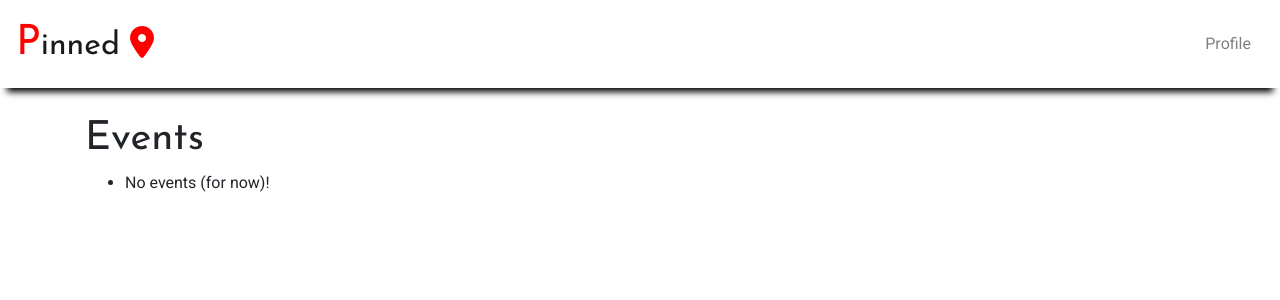
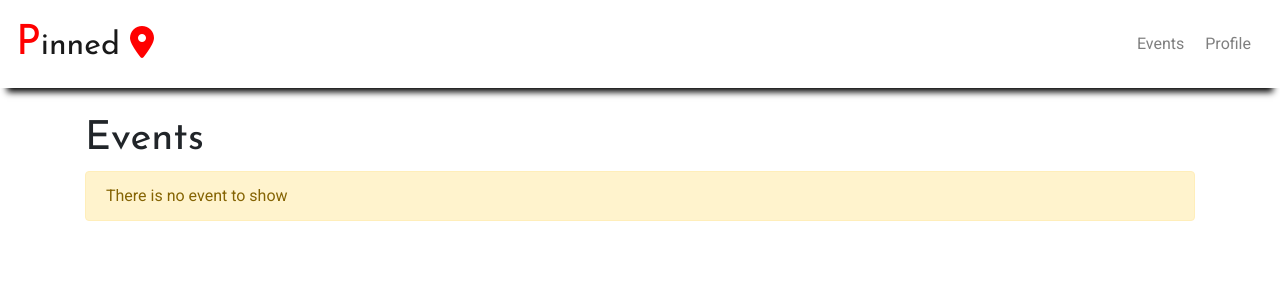
Before and after one commit to LorenzSelv/pinned, a Django app: page /events/ in a window 1280 px wide. Shown: the top 300 px of the page. Run offline with Django 3.2, Linux system fonts and the light colour scheme; data that the repository does not hold is empty; some libraries are stand-ins or nearby versions.

Commit message:
Re-added events view

```diff
--- a/core/templates/core/pages/events.html
+++ b/core/templates/core/pages/events.html
@@ -3,11 +3,32 @@
 {% block title%}Events{% endblock %}
 {% block content %}
     <h1>Events</h1>
-    <ul>
-    {% for event in event_list %}
-        <li>{{ event.name }} -- {{ event.start_date_time }}</li>
-    {% empty %}
-        <li>No events (for now)!</li>
-    {% endfor %}
-    </ul>
+    {% if event_list|length > 0 %}
+        <table class="table table-striped table-hover table-responsive">
+            <thead class="thead-light">
+                <tr>
+                    <th>Name</th>
+                    <th>Description</th>
+                    <th>Start</th>
+                    <th>End</th>
+                    <th>Creator</th>
+                </tr>
+            </thead>
+            <tbody>
+                {% for event in event_list %}
+                    <tr>
+                        <td>{{ event.name }}</td>
+                        <td>{{ event.description }}</td>
+                        <td>{{ event.start_date_time }}</td>
+                        <td>{{ event.end_date_time }}</td>
+                        <td>{{ event.event_owner }}</td>
+                    </tr>
+                {% endfor %}
+            </tbody>
+        </table>
+    {% else %}
+        <div class="alert alert-warning">
+            There is no event to show
+        </div>
+    {% endif %}
 {% endblock %}
--- a/core/templates/core/partials/nav.html
+++ b/core/templates/core/partials/nav.html
@@ -8,6 +8,11 @@
     <div class="collapse navbar-collapse" id="navbarSupportedContent">
         <ul class="navbar-nav">
             <li class="nav-item">
+                <a class="nav-link" href="{% url 'core:events' %}" data-toggle="tooltip" data-placement="bottom" title="Events list">Events</a>
+            </li>
+        </ul>
+        <ul class="navbar-nav">
+            <li class="nav-item">
                 <a class="nav-link" href="{% url 'core:profile' %}" data-toggle="tooltip" data-placement="bottom" title="User profile">Profile</a>
             </li>
         </ul>
--- a/core/views.py
+++ b/core/views.py
@@ -25,6 +25,7 @@ class MapView(generic.View):
             form.cleaned_data['event_owner'] = User.objects.get(pk=form.cleaned_data["user"])
             form.cleaned_data.pop("user", None)
             e = Event(**form.cleaned_data)
+            e.save()
             self.context['state'] = "saved"
         else:
             self.context['state'] = "error"
@@ -42,6 +43,11 @@ class EventsView(generic.ListView):
     template_name = 'core/pages/events.html'
     model = Event
 
+    def get_context_data(self, **kwargs):
+        context = super(EventsView, self).get_context_data(**kwargs)
+        context['fields'] = Event._meta.get_fields()
+        return context
+
 
 class ProfileView(generic.ListView):
     template_name = 'core/pages/profile.html'
```
